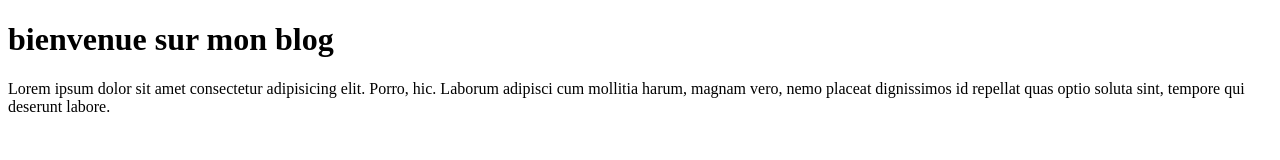
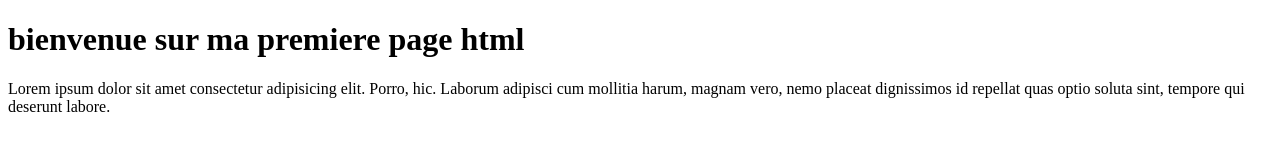
Before and after one commit to kouadiojeanjacques66-cell/html-basics, a plain HTML site: page index.html in a window 1280 px wide. Drawn offline with Linux system fonts and the light colour scheme.

Commit message:
modification de la page d'accueil

```diff
--- a/index.html
+++ b/index.html
@@ -8,7 +8,7 @@
 </head>
 
 <body>
-    <h1 id="blue-bordered">bienvenue sur mon blog</h1>
+    <h1 id="blue-bordered">bienvenue sur ma premiere page html</h1>
     <p>Lorem ipsum dolor sit amet consectetur adipisicing elit. Porro, hic. Laborum adipisci cum mollitia harum, magnam
         vero, nemo placeat dignissimos id repellat quas optio soluta sint, tempore qui deserunt labore.</p>
 </body>
```
